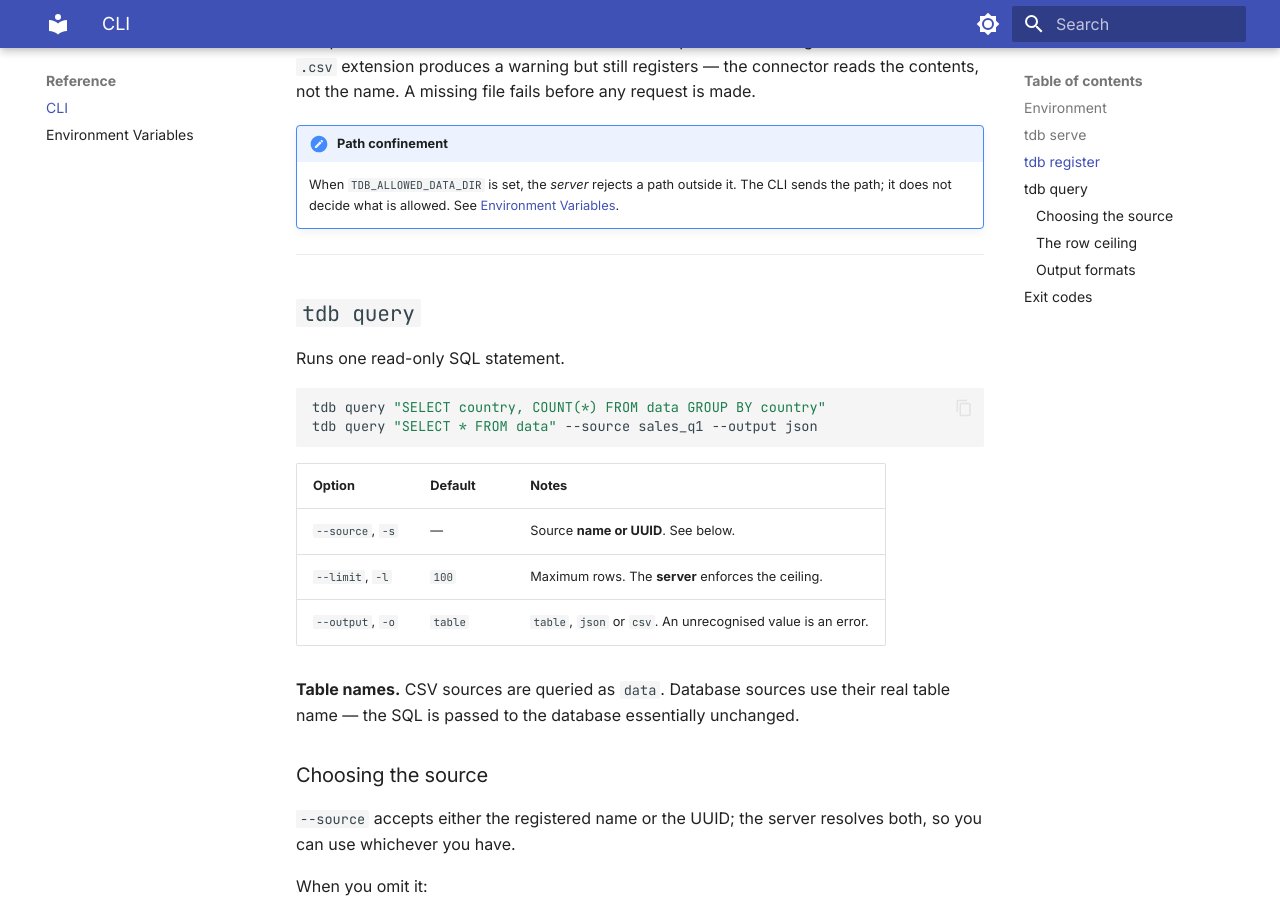
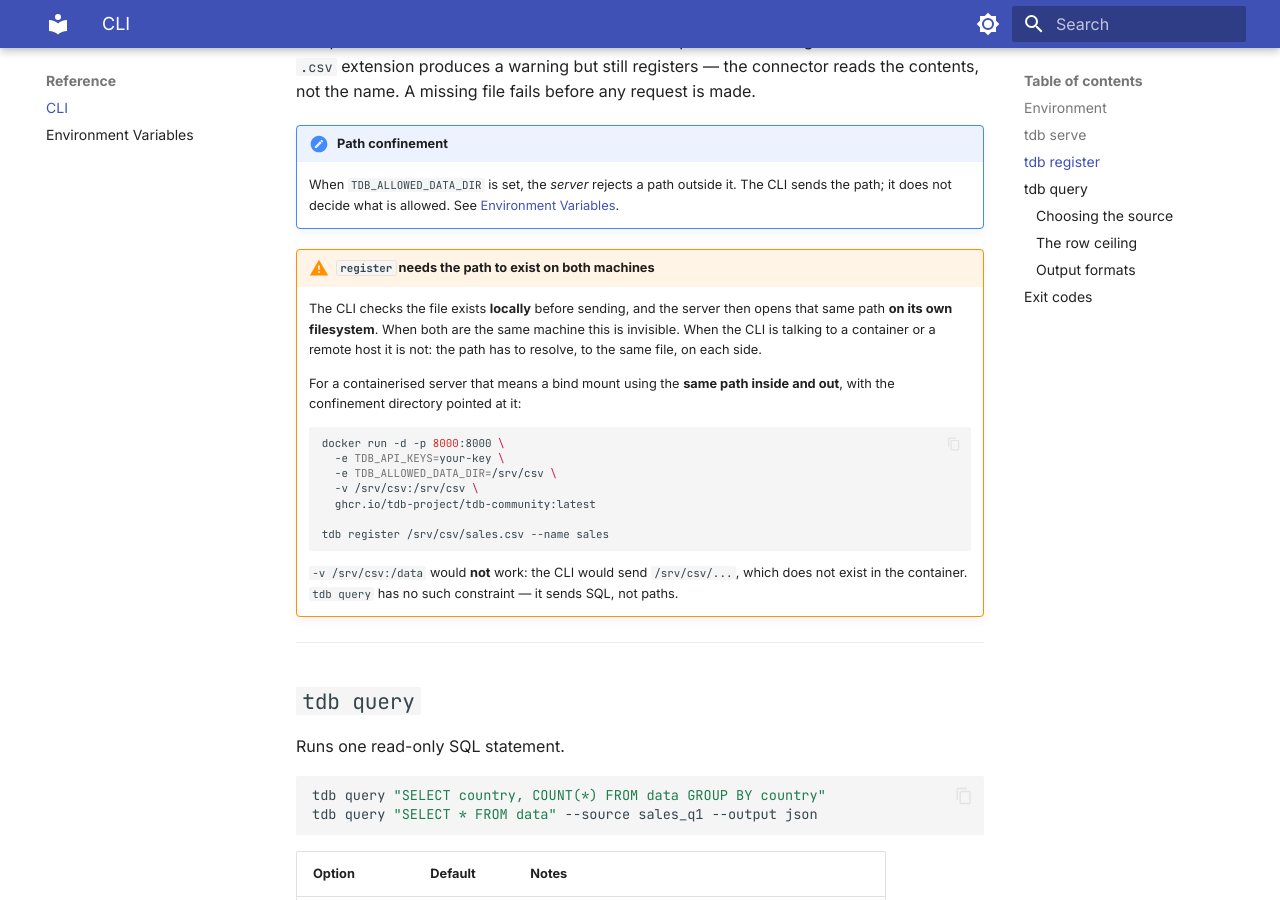
Before and after one commit to tdb-project/tdb-docs, an MkDocs documentation site: the page built from docs/reference/cli.md, in a window 1280 px wide and 900 px high, scrolled down 1978 px. Built offline with MkDocs 1.6.1 and Material for MkDocs 9.7.7, drawn with Linux system fonts in a browser that asks for light colours.

Commit message:
docs(cli): register needs the path to exist on both machines
Verified against the published 0.5.0 image rather than reasoned about. tdb
register checks the file exists locally before sending, and the server then
opens that same path on its own filesystem. Same machine, invisible. CLI pointed
at a container, not invisible at all: registering a path that exists only in the
container fails the client-side check, and registering a host path that the
container cannot see fails server-side — or, with the image's default
TDB_ALLOWED_DATA_DIR=/data, comes back 403 for being outside the allowed
directory.

The working shape is a bind mount using the same path inside and out with the
confinement directory pointed at it, which is now the example. -v /srv/csv:/data
is called out as the version that does not work, because it is the one someone
would naturally write.

tdb query has no such constraint — it sends SQL, not paths — so the previous
note's "any reachable TDB" was right for query and wrong for register.

Co-Authored-By: Claude Opus 5 <noreply@anthropic.com>

````diff
--- a/docs/reference/cli.md
+++ b/docs/reference/cli.md
@@ -84,6 +84,30 @@ request is made.
     The CLI sends the path; it does not decide what is allowed. See
     [Environment Variables](environment-variables.md).
 
+!!! warning "`register` needs the path to exist on both machines"
+    The CLI checks the file exists **locally** before sending, and the server
+    then opens that same path **on its own filesystem**. When both are the same
+    machine this is invisible. When the CLI is talking to a container or a
+    remote host it is not: the path has to resolve, to the same file, on each
+    side.
+
+    For a containerised server that means a bind mount using the **same path
+    inside and out**, with the confinement directory pointed at it:
+
+    ```bash
+    docker run -d -p 8000:8000 \
+      -e TDB_API_KEYS=your-key \
+      -e TDB_ALLOWED_DATA_DIR=/srv/csv \
+      -v /srv/csv:/srv/csv \
+      ghcr.io/tdb-project/tdb-community:latest
+
+    tdb register /srv/csv/sales.csv --name sales
+    ```
+
+    `-v /srv/csv:/data` would **not** work: the CLI would send `/srv/csv/...`,
+    which does not exist in the container. `tdb query` has no such constraint —
+    it sends SQL, not paths.
+
 ---
 
 ## `tdb query`
````
